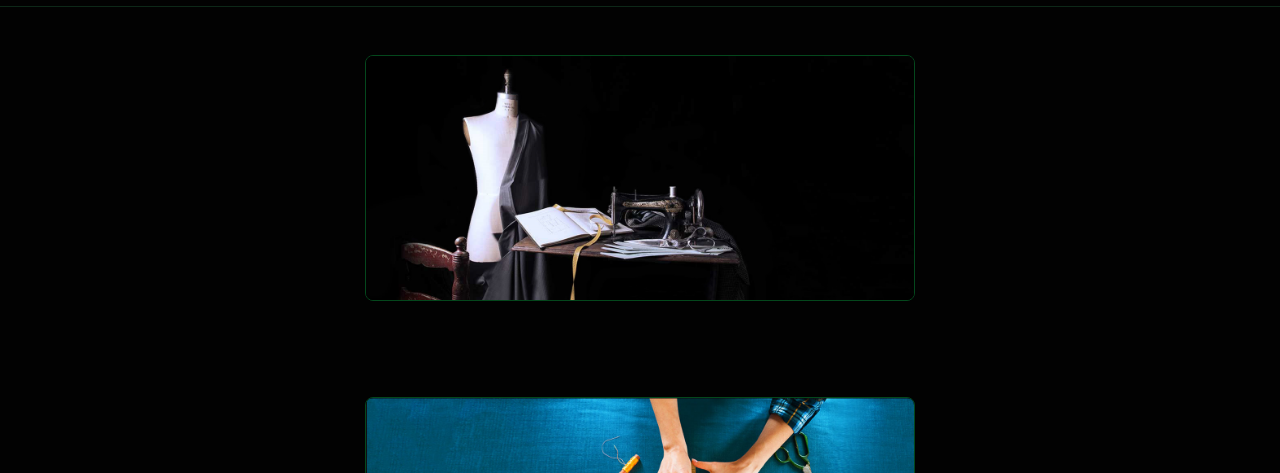
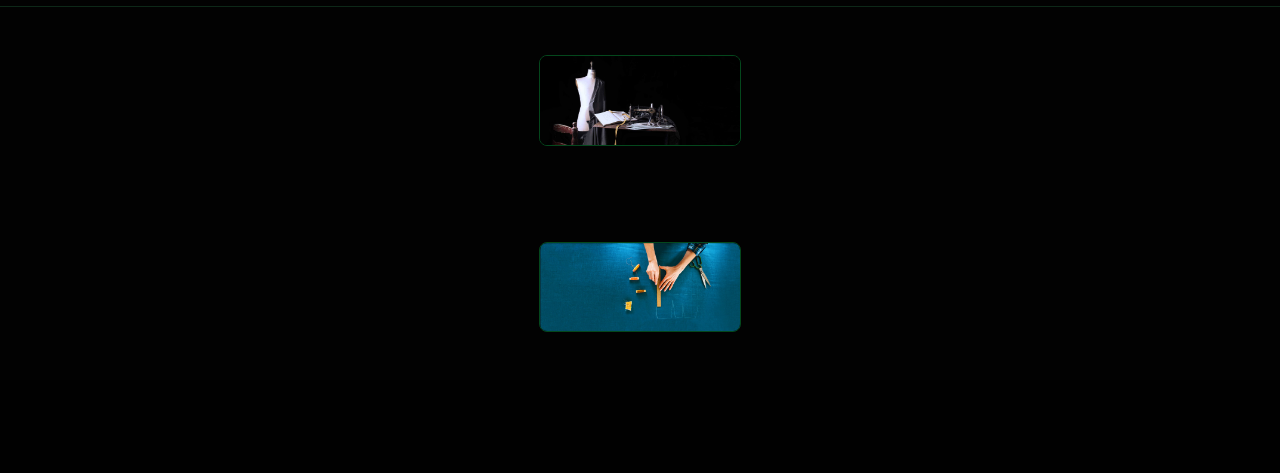
Before and after one commit to Al-Nisa-DesigningBrand/Al-Nisa, a plain HTML site: page index.html in a window 1280 px wide. Shown: the part 64-537 px from the top of the page. Drawn offline with Linux system fonts and the light colour scheme.

Commit message:
Update index.html
Signed-off-by: Al-Nisa-DesigningBrand <friends.22384@gmail.com>

```diff
--- a/index.html
+++ b/index.html
@@ -20,7 +20,7 @@
  <!-- New Process Section with Two Images -->
   <section class="process">
     <div class="process-images">
-      <img src="1.png" alt="Process Image 1">
+      <img src="1.png" width="200" height="200" alt="Process Image 1">
 
     </div>
   </section>
@@ -28,7 +28,7 @@
    <!-- New Process Section with Two Images -->
   <section class="process">
     <div class="process-images">
-    <img src="2.png" alt="Process Image 2">
+    <img src="2.png" width="200" height="200" alt="Process Image 2">
 
     </div>
   </section>
```
